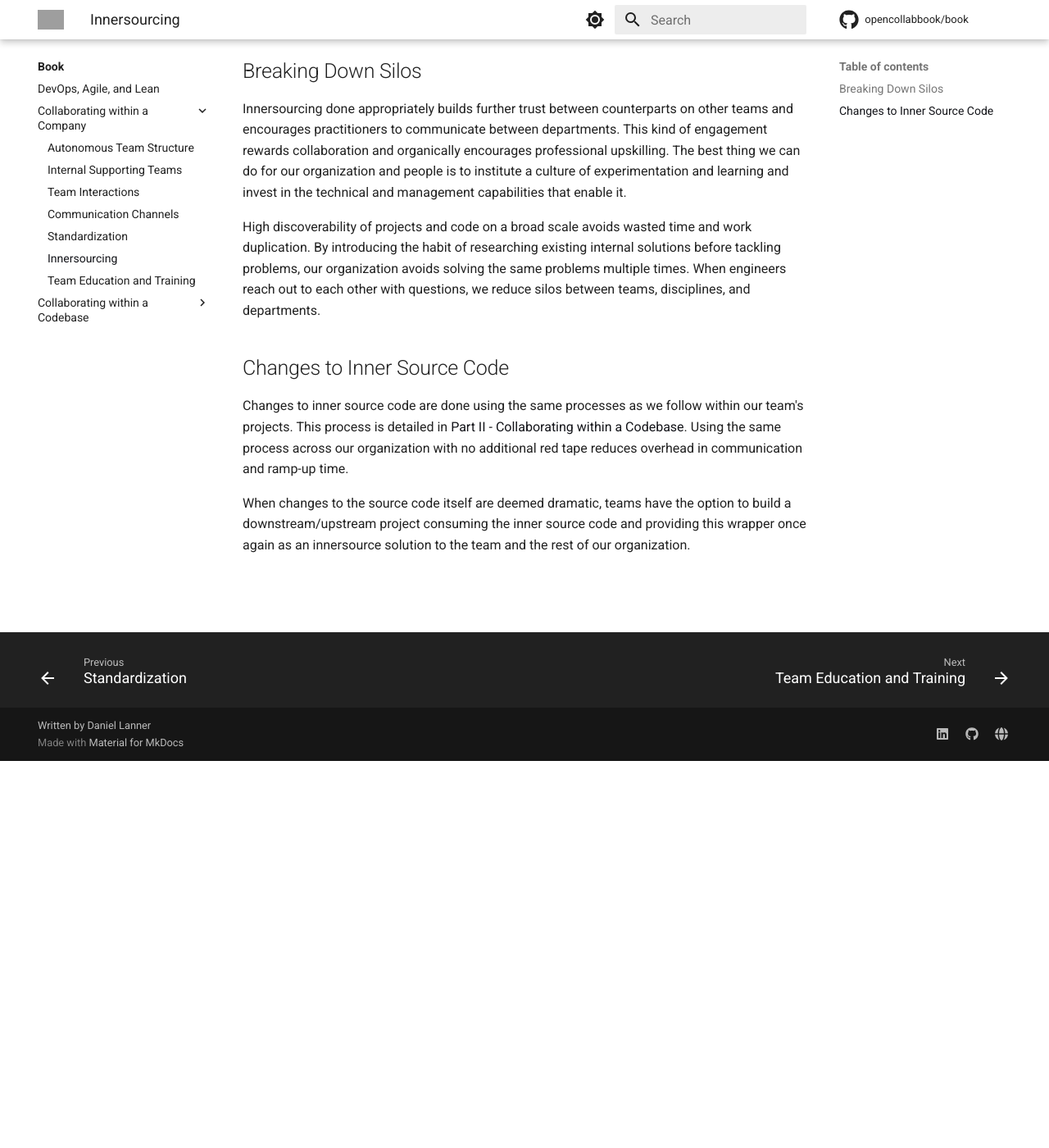
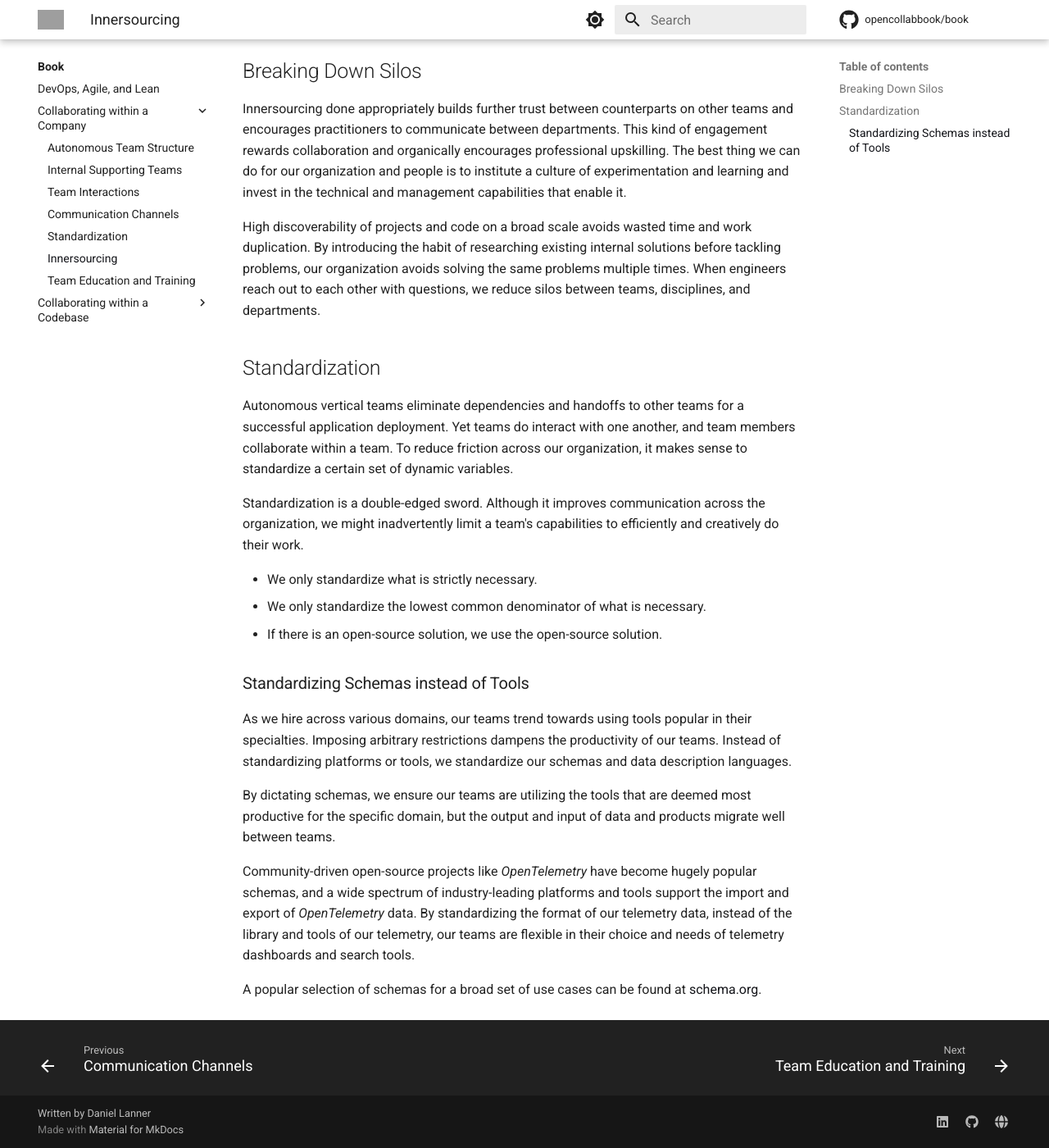
Before and after one commit to engineering-collaboration/book, an MkDocs documentation site: the page built from docs/book/collaborating-within-a-company/innersourcing.md, in a window 1280 px wide and 1400 px high, scrolled down 472 px. Shown: the whole window at 82% size. Built offline with MkDocs 1.6.1 and Material for MkDocs 9.7.7, drawn with Linux system fonts in a browser that asks for light colours; comment, search, counter and statistics services are not loaded; grey boxes are pictures that could not be loaded.

Commit message:
Move contents of standardization chapter to innersourcing

```diff
--- a/docs/book/collaborating-within-a-company/innersourcing.md
+++ b/docs/book/collaborating-within-a-company/innersourcing.md
@@ -15,8 +15,24 @@ Innersourcing done appropriately builds further trust between counterparts on ot
 
 High discoverability of projects and code on a broad scale avoids wasted time and work duplication. By introducing the habit of researching existing internal solutions before tackling problems, our organization avoids solving the same problems multiple times. When engineers reach out to each other with questions, we reduce silos between teams, disciplines, and departments.
 
-## Changes to Inner Source Code
+## Standardization
 
-Changes to inner source code are done using the same processes as we follow within our team's projects. This process is detailed in [Part II - Collaborating within a Codebase](http://127.0.0.1:8000/book/collaborating-within-a-codebase/). Using the same process across our organization with no additional red tape reduces overhead in communication and ramp-up time.
+Autonomous vertical teams eliminate dependencies and handoffs to other teams for a successful application deployment. Yet teams do interact with one another, and team members collaborate within a team. To reduce friction across our organization, it makes sense to standardize a certain set of dynamic variables.
 
-When changes to the source code itself are deemed dramatic, teams have the option to build a downstream/upstream project consuming the inner source code and providing this wrapper once again as an innersource solution to the team and the rest of our organization.
+Standardization is a double-edged sword. Although it improves communication across the organization, we might inadvertently limit a team's capabilities to efficiently and creatively do their work.
+
+<!-- vale write-good.Weasel = NO -->
+- We only standardize what is strictly necessary.
+- We only standardize the lowest common denominator of what is necessary.
+- If there is an open-source solution, we use the open-source solution.
+<!-- vale write-good.Weasel = YES -->
+
+### Standardizing Schemas instead of Tools
+
+As we hire across various domains, our teams trend towards using tools popular in their specialties. Imposing arbitrary restrictions dampens the productivity of our teams. Instead of standardizing platforms or tools, we standardize our schemas and data description languages.
+
+By dictating schemas, we ensure our teams are utilizing the tools that are deemed most productive for the specific domain, but the output and input of data and products migrate well between teams.
+
+Community-driven open-source projects like *OpenTelemetry* have become hugely popular schemas, and a wide spectrum of industry-leading platforms and tools support the import and export of *OpenTelemetry* data. By standardizing the format of our telemetry data, instead of the library and tools of our telemetry, our teams are flexible in their choice and needs of telemetry dashboards and search tools.
+
+A popular selection of schemas for a broad set of use cases can be found at [schema.org](https://schema.org).
```
Also changed, not shown: docs/book/collaborating-within-a-company/standardization.md (deleted, +0 -26 lines).
